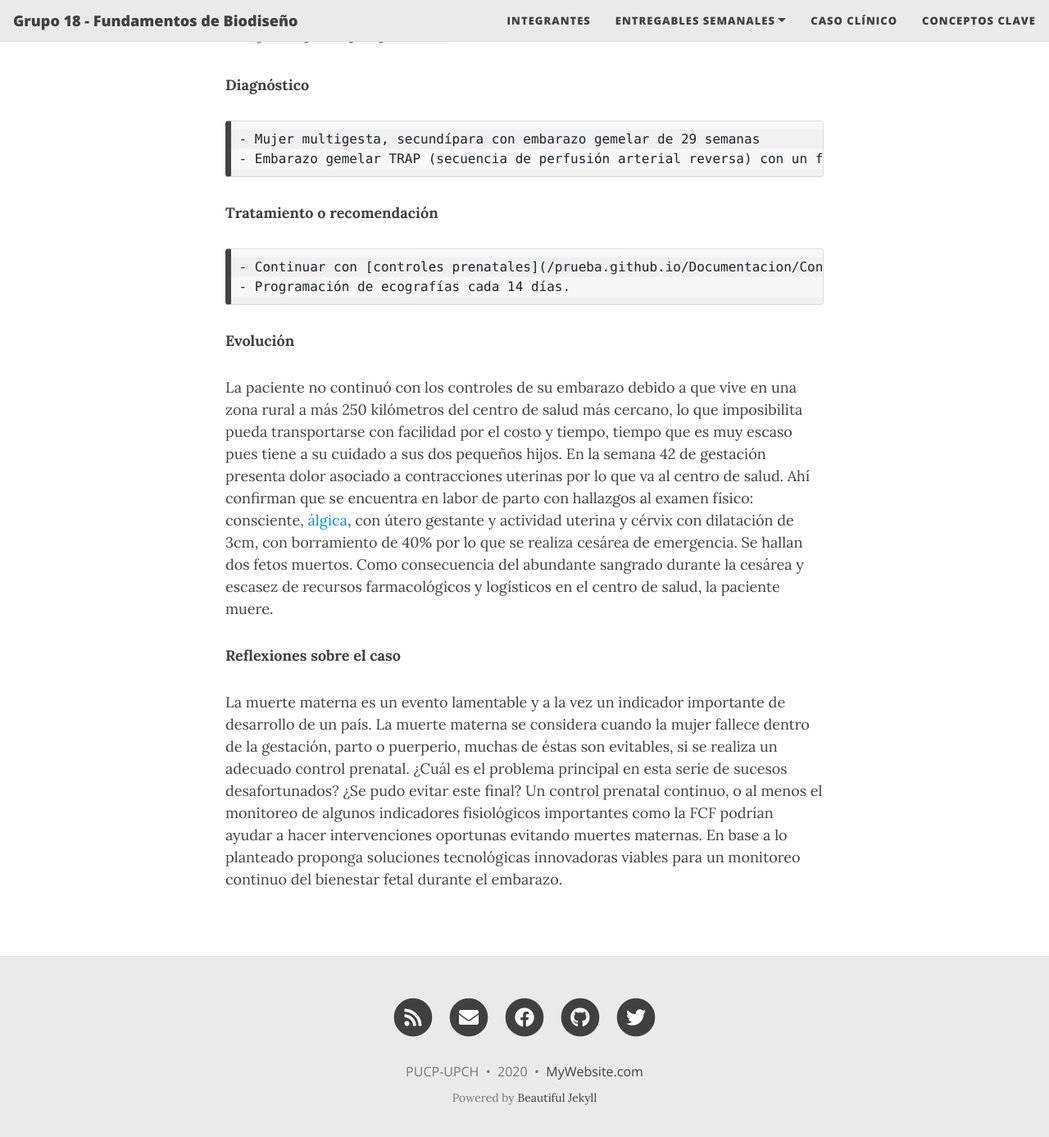
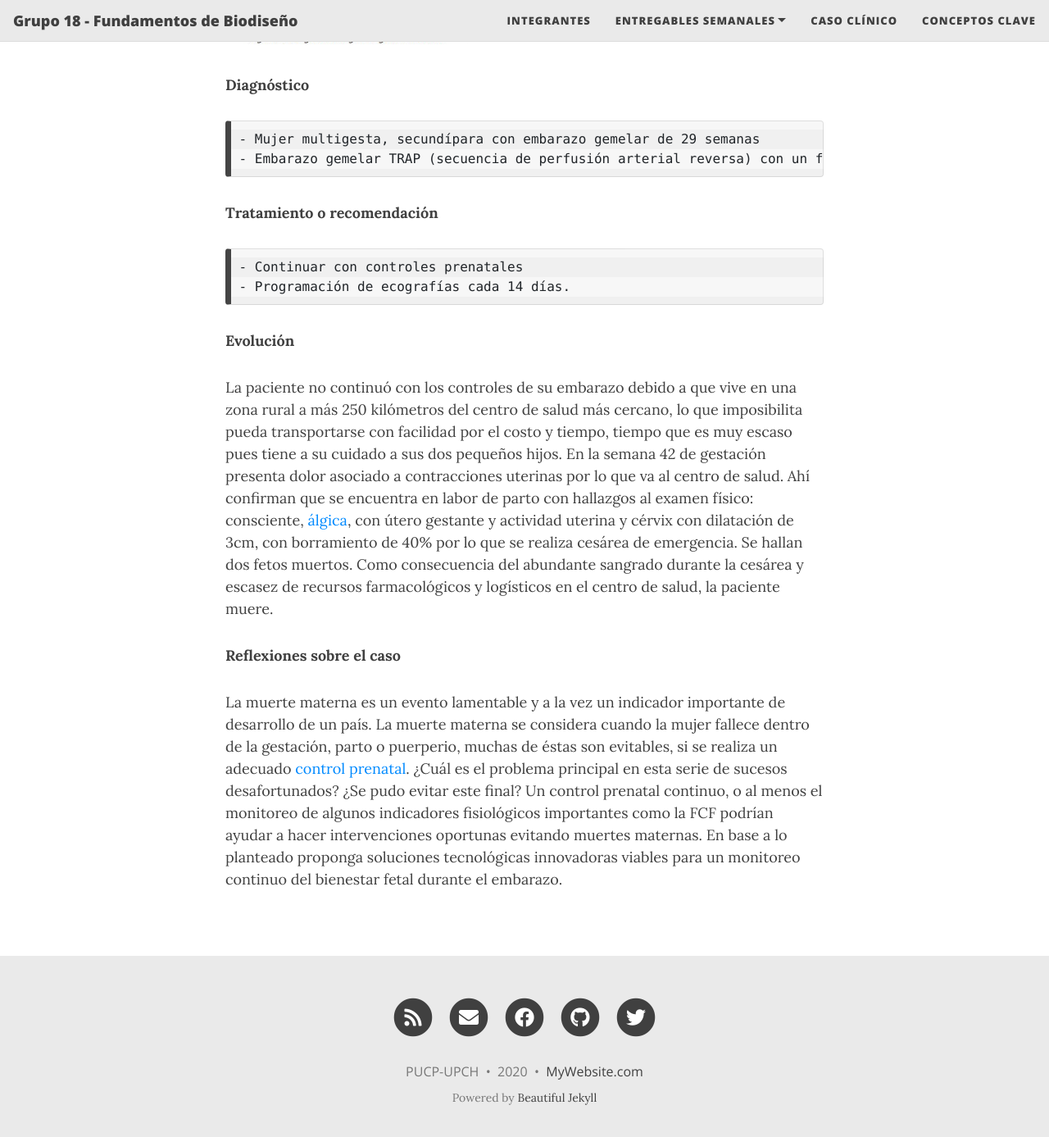
Before and after one commit to equipo18-fundbio/equipo18-fundbio1, a Jekyll site: the page built from CasoClinico/CasoClinico.md, in a window 1280 px wide and 1400 px high, scrolled down 2466 px. Shown: the top 1387 px of the window at 82% size. Built offline with Jekyll 4.4.1, drawn with Linux system fonts in a browser that asks for light colours; nearby versions of some CDN libraries; part of the change alters nothing that is shown.

Commit message:
Update CasoClinico.md

```diff
--- a/CasoClinico/CasoClinico.md
+++ b/CasoClinico/CasoClinico.md
@@ -68,7 +68,7 @@ Las pruebas de laboratorio no indican alteraciones, con perfil de coagulación,
 
 **Tratamiento o recomendación**
 
-    - Continuar con [controles prenatales](/prueba.github.io/Documentacion/ConceptosClaves/).
+    - Continuar con controles prenatales
     - Programación de ecografías cada 14 días.
 
 **Evolución**
@@ -77,4 +77,4 @@ La paciente no continuó con los controles de su embarazo debido a que vive en u
 
 **Reflexiones sobre el caso**
 
-La muerte materna es un evento lamentable y a la vez un indicador importante de desarrollo de un país. La muerte materna se considera cuando la mujer fallece dentro de la gestación, parto o puerperio, muchas de éstas son evitables, si se realiza un adecuado control prenatal. ¿Cuál es el problema principal en esta serie de sucesos desafortunados? ¿Se pudo evitar este final? Un control prenatal continuo, o al menos el monitoreo de algunos indicadores fisiológicos importantes como la FCF podrían ayudar a hacer intervenciones oportunas evitando muertes maternas. En base a lo planteado proponga soluciones tecnológicas innovadoras viables para un monitoreo continuo del bienestar fetal durante el embarazo.
+La muerte materna es un evento lamentable y a la vez un indicador importante de desarrollo de un país. La muerte materna se considera cuando la mujer fallece dentro de la gestación, parto o puerperio, muchas de éstas son evitables, si se realiza un adecuado [control prenatal](/prueba.github.io/Documentacion/ConceptosClaves/). ¿Cuál es el problema principal en esta serie de sucesos desafortunados? ¿Se pudo evitar este final? Un control prenatal continuo, o al menos el monitoreo de algunos indicadores fisiológicos importantes como la FCF podrían ayudar a hacer intervenciones oportunas evitando muertes maternas. En base a lo planteado proponga soluciones tecnológicas innovadoras viables para un monitoreo continuo del bienestar fetal durante el embarazo.
```
